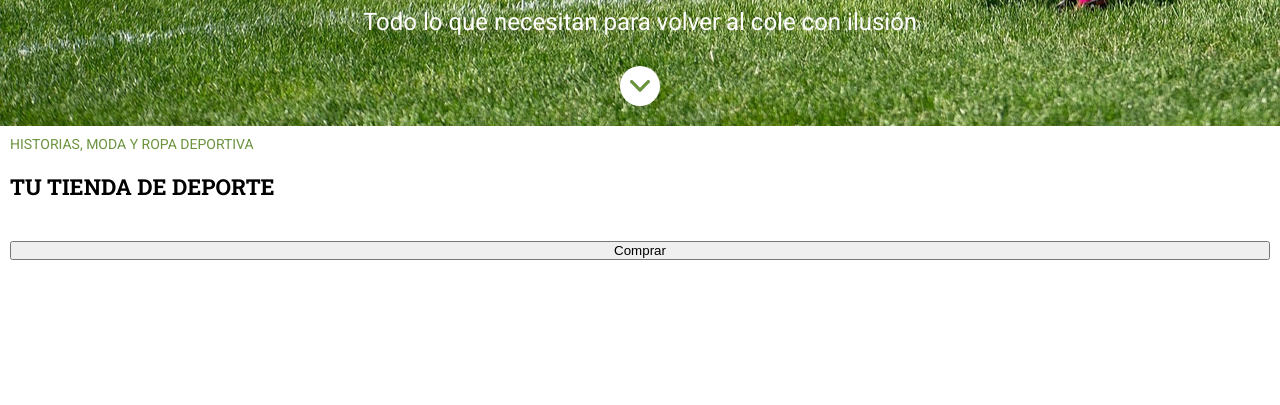
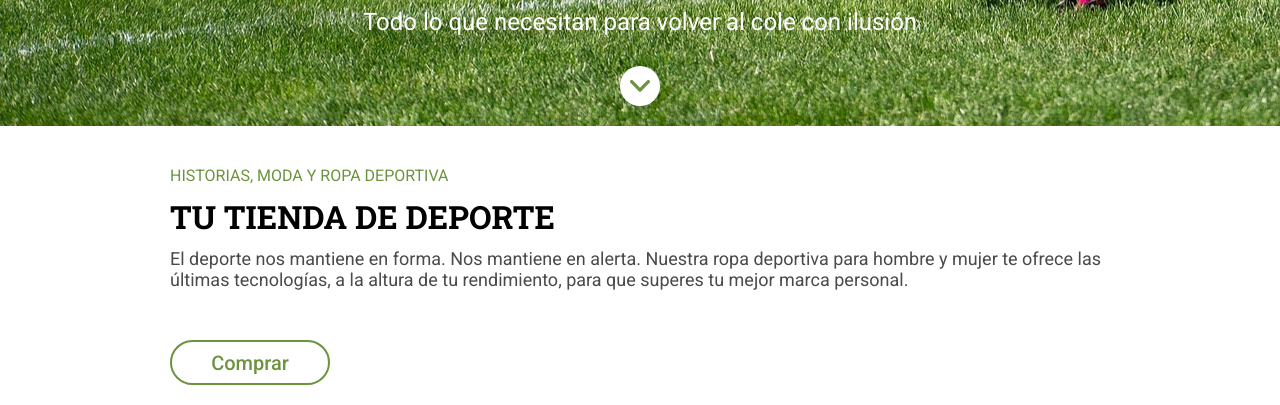
Before and after one commit to Adalab/modulo-1-evaluacion-final-JenniferRomanMuerte, a website built with Vite: page src/index.html in a window 1280 px wide. Shown: the part 674-1079 px from the top of the page. Before the commit the page ends 944 px from the top, so only its background shows below. Built offline with nearby package versions, Linux system fonts and the light colour scheme.

Commit message:
section_blank finish

```diff
--- a/src/partials/section_blank.html
+++ b/src/partials/section_blank.html
@@ -1,6 +1,12 @@
 <section class="section__blank">
   <h3 class="section__blank--h3">HISTORIAS, MODA Y ROPA DEPORTIVA</h3>
   <h2 class="section__blank--h2">TU TIENDA DE DEPORTE</h2>
-  <p class="section__blank--text"></p>
+  <p class="section__blank--text">
+    El deporte nos mantiene en forma.
+    Nos mantiene en alerta. Nuestra ropa deportiva
+    para hombre y mujer te ofrece las últimas tecnologías,
+    a la altura de tu rendimiento, para que
+    superes tu mejor marca personal.
+  </p>
   <button class="section__blank--button">Comprar</button>
 </section>
--- a/src/scss/core/_variables.scss
+++ b/src/scss/core/_variables.scss
@@ -9,3 +9,4 @@ $font_roboto: "Roboto", sans-serif;
 $font_roboto_slab: "Roboto Slab", serif;
 $weight_slab_bold: 700;
 $weight_roboto_regular: 400;
+$weight_roboto_medium: 500;
--- a/src/scss/layout/_section_blank.scss
+++ b/src/scss/layout/_section_blank.scss
@@ -1,20 +1,52 @@
 @use "../core/variables" as var;
 
-.section__blank{
+.section__blank {
   display: flex;
   flex-direction: column;
-  gap: 2rem;
-  padding: 1rem;
-  &--h3{
-    color:var.$color_green;
+  gap: 1rem;
+  padding: 2rem;
+  margin-top: 2rem;
+  @media (min-width: var.$media_tablet){
+      padding-inline: 17rem;
+    }
+  &--h3 {
+    color: var.$color_green;
     font-family: var.$font_roboto;
     font-weight: var.$weight_roboto_regular;
     font-size: 1.4rem;
+    @media (min-width: var.$media_tablet){
+      font-size: 1.6rem;
+    }
   }
-  &--h2{
-    color:var.$color_black;
+  &--h2 {
+    color: var.$color_black;
     font-family: var.$font_roboto_slab;
     font-weight: var.$weight_slab_bold;
     font-size: 2.2rem;
+    @media (min-width: var.$media_tablet){
+      font-size: 3.2rem;
+    }
+  }
+  &--text {
+    color: var.$color_grey;
+    font-family: var.$font_roboto;
+    font-weight: var.$weight_roboto_regular;
+    font-size: 1.8rem;
+    text-align: justify;
+    @media (min-width: var.$media_tablet){
+      text-align: left;
+    }
+  }
+  &--button {
+    width: 16rem;
+    height: 4.5rem;
+    background-color: var.$color_white;
+    color: var.$color_green;
+    font-family: var.$font_roboto;
+    font-weight: var.$weight_roboto_medium;
+    font-size: 2rem;
+    border: 2px solid var.$color_green;
+    border-radius: 22.5px;
+    margin-top: 4rem;
   }
 }
```
